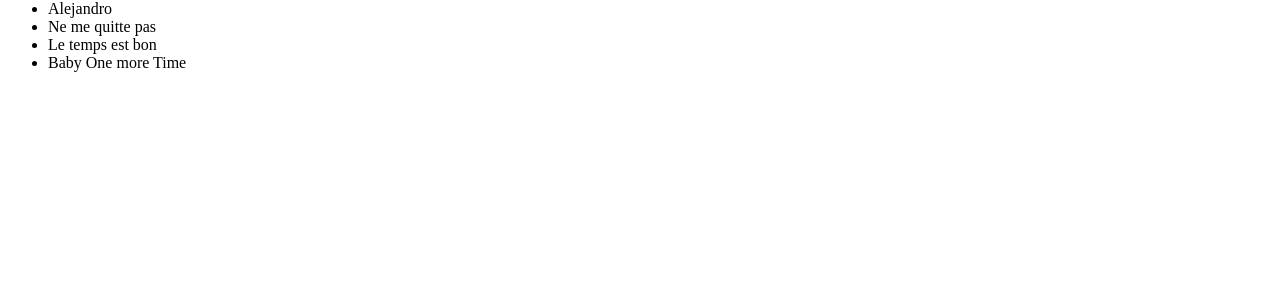
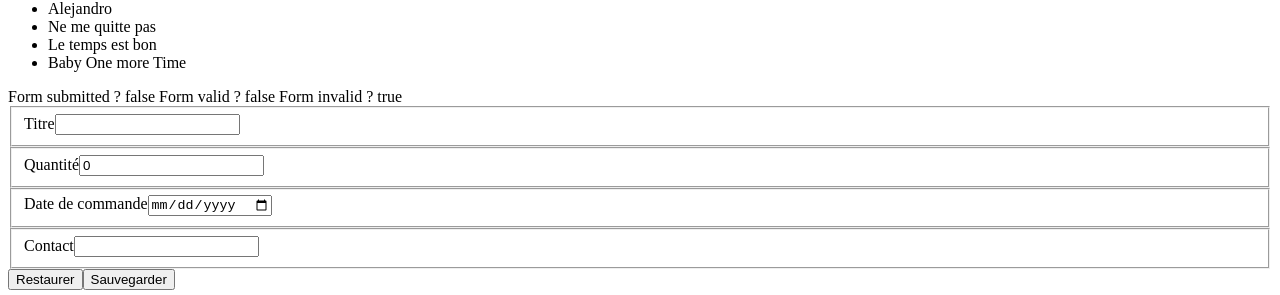
Before and after one commit to emmirose/firstAppAngular, an Angular app: page / in a window 1280 px wide. Shown: the part 643-938 px from the top of the page. Before the commit the page ends 800 px from the top, so only its background shows below. Built offline with nearby package versions, Linux system fonts and the light colour scheme.

Commit message:
form testing

```diff
--- a/src/app/app.component.html
+++ b/src/app/app.component.html
@@ -9,6 +9,7 @@
 
 <h1>{{title}}</h1>
 <app-user-profile></app-user-profile>
+<app-my-form></app-my-form>
 
 <!-- * * * * * * * * * * * * * * * * * * * * * * * * * * * * * * * -->
 <!-- * * * * * * * * * * * The content above * * * * * * * * * * * -->
--- a/src/app/app.module.ts
+++ b/src/app/app.module.ts
@@ -5,11 +5,13 @@ import { AppRoutingModule } from './app-routing.module';
 import { AppComponent } from './app.component';
 import { FormsModule } from "@angular/forms";
 import { UserProfileComponent } from './user-profile/user-profile.component';
+import { MyFormComponent } from './my-form/my-form.component';
 
 @NgModule({
   declarations: [
     AppComponent,
-    UserProfileComponent
+    UserProfileComponent,
+    MyFormComponent
   ],
   imports: [
     BrowserModule,
--- /dev/null
+++ b/src/app/my-form/my-form.component.html
@@ -0,0 +1,39 @@
+<form #myForm="ngForm" (ngSubmit)="myForm.valid && onSubmit()">
+  <div>
+    Form submitted ? {{myForm.submitted}}
+    Form valid ? {{myForm.valid}}
+    Form invalid ? {{myForm.invalid}}
+  </div>
+  <fieldset>
+    <label for="title-order">Titre</label>
+    <input type="text" id="title-order" name="title-order" [(ngModel)]="model.title"#title="ngModel" required minlength="5">
+  </fieldset>
+  <div *ngIf=" myForm.submitted && title.errors">
+    <span *ngIf="title.errors?.['required']">Le titre est requis</span>
+    <span *ngIf="title.errors?.['minlength']">La longueur minimale doit être supérieure à 5</span>
+  </div>
+  <fieldset>
+    <label for="quantity-order">Quantité</label>
+    <input type="number" id="quantity-order"[(ngModel)]="model.quantity" name="quantity-order" #quantity="ngModel" required>
+  </fieldset>
+  <div *ngIf=" myForm.submitted && quantity.errors">
+    <span *ngIf="quantity.errors?.['required']">Le champ quantité est requis</span>
+  </div>
+  <fieldset>
+    <label for="date-order">Date de commande</label>
+    <input type="date" id="date-order" name="date-order" [(ngModel)]="model.date" #date="ngModel" required>
+  </fieldset>
+  <div *ngIf="myForm.submitted && date.errors">
+    <span *ngIf="date.errors?.['required']">Le champ email est requis</span>
+  </div>
+  <fieldset>
+    <label for="contact-order">Contact</label>
+    <input type="email" id="contact-order" name="contact-order" [(ngModel)]="model.contact" #contact="ngModel" email="true" required>
+  </fieldset>
+  <div *ngIf="myForm.submitted && contact.errors">
+    <span *ngIf="contact.errors?.['required']">Le champ email est requis</span>
+    <span *ngIf="contact.errors?.['email']">L'adresse email doit être valide</span>
+  </div>
+  <button type="reset">Restaurer</button>
+  <button type="submit">Sauvegarder</button>
+</form>
--- /dev/null
+++ b/src/app/my-form/my-form.component.ts
@@ -0,0 +1,17 @@
+import { Component } from '@angular/core';
+import { Order } from "../order";
+
+@Component({
+  selector: 'app-my-form',
+  templateUrl: './my-form.component.html',
+  styleUrls: ['./my-form.component.css']
+})
+export class MyFormComponent {
+
+  model: Order = new Order("",0, new Date(),"");
+  constructor() {}
+  onSubmit(): void {
+    console.log(this.model);
+  }
+
+}
--- /dev/null
+++ b/src/app/order.ts
@@ -0,0 +1,8 @@
+export class Order {
+  constructor(
+      public title: string,
+      public quantity: number,
+      public date: Date,
+      public contact: string
+  ) {}
+}
```
Also changed, not shown: src/app/my-form/my-form.component.css (added), 1 other file (tests, documents, lock files or other folders).
